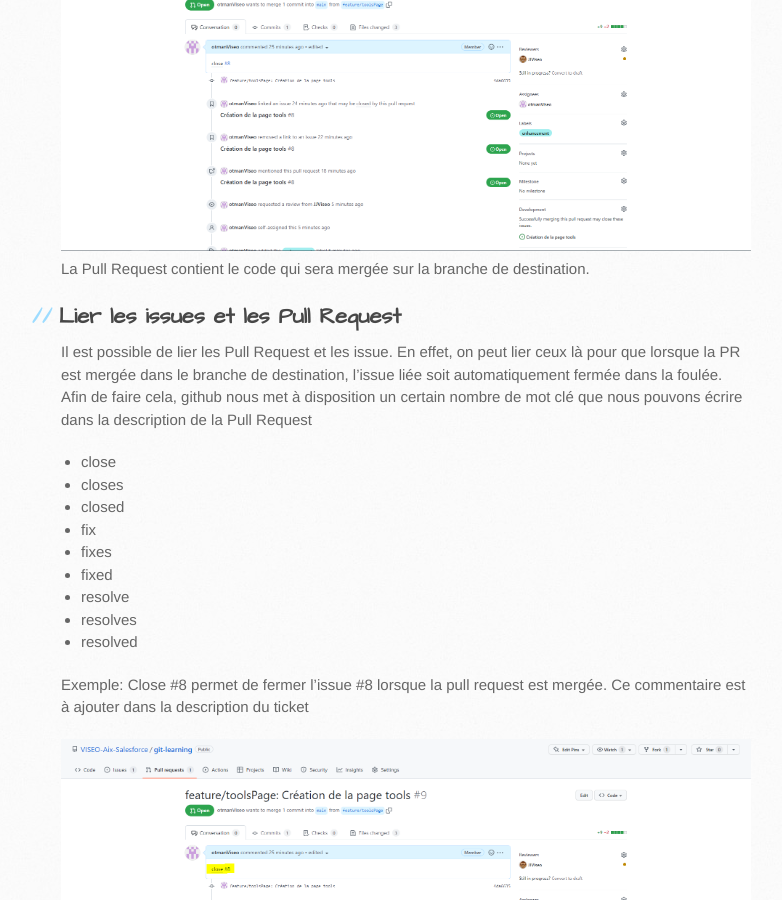
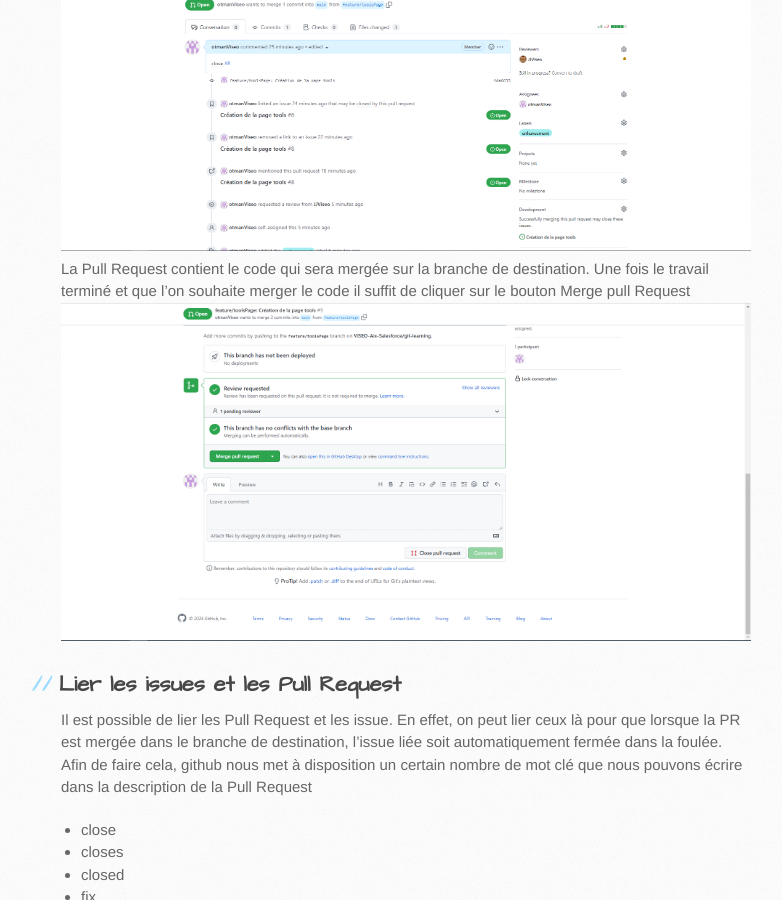
Before and after one commit to VISEO-Aix-Salesforce/git-learning, a Jekyll site: the page built from pages/github.md, in a window 1280 px wide and 900 px high, scrolled down 1879 px. Shown: the whole window, without its empty margins (109-891 px from the left). Built offline with Jekyll 4.4.1, drawn with Linux system fonts in a browser that asks for light colours; our own code applies the rules of GitHub Pages for plain Markdown files.

Commit message:
feature/toolsPage: Adding image merge button

```diff
--- a/pages/github.md
+++ b/pages/github.md
@@ -20,6 +20,9 @@ Dans et image on peut voir que l'issue comporte les informations classiques que
 La Pull Request est un mécanisme qui permet de fusionner le travail effectué sur une branche de feature sur la branche commune principale. La PR a une branche source (qui est la créée par le développeur depuis la branche principale) et une branche destination (qui est la branche commune ou master) sur laquelle on souhaite fusionner les modification réalisées.
 ![github_pullRequest_tab](../assets/images/github_pullRequest_tab.png)
 La Pull Request contient le code qui sera mergée sur la branche de destination.
+Une fois le travail terminé et que l'on souhaite merger le code il suffit de cliquer sur le bouton Merge pull Request
+![github_pullRequest-merge_tab](../assets/images/github_pullRequest-merge_tab.png)
+
 
 ## Lier les issues et les Pull Request
 Il est possible de lier les Pull Request et les issue. En effet, on peut lier ceux là pour que lorsque la PR est mergée dans le branche de destination, l'issue liée soit automatiquement fermée dans la foulée.
```
Also changed, not shown: assets/images/github_pullRequest-merge_tab.png (added).
